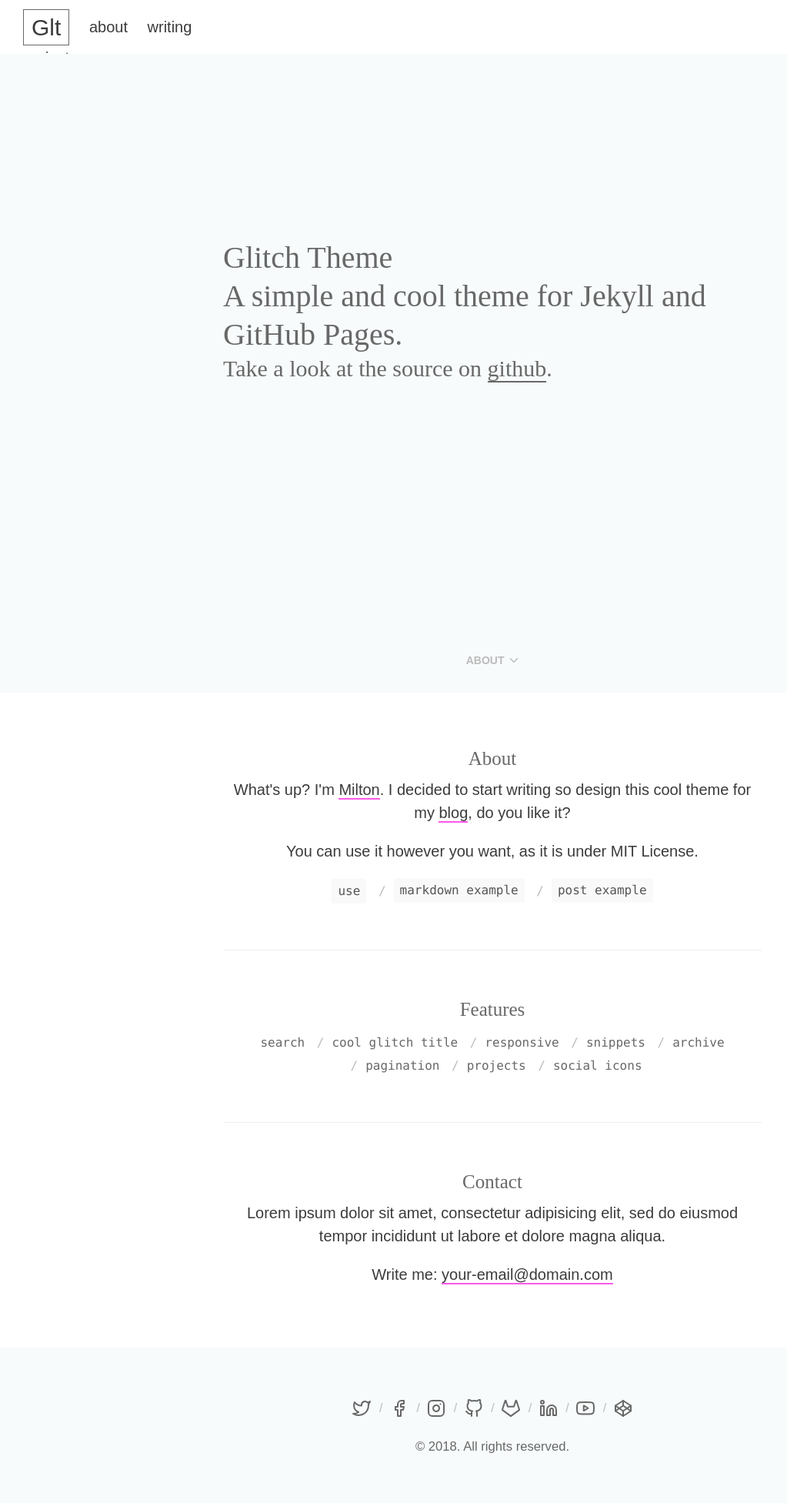
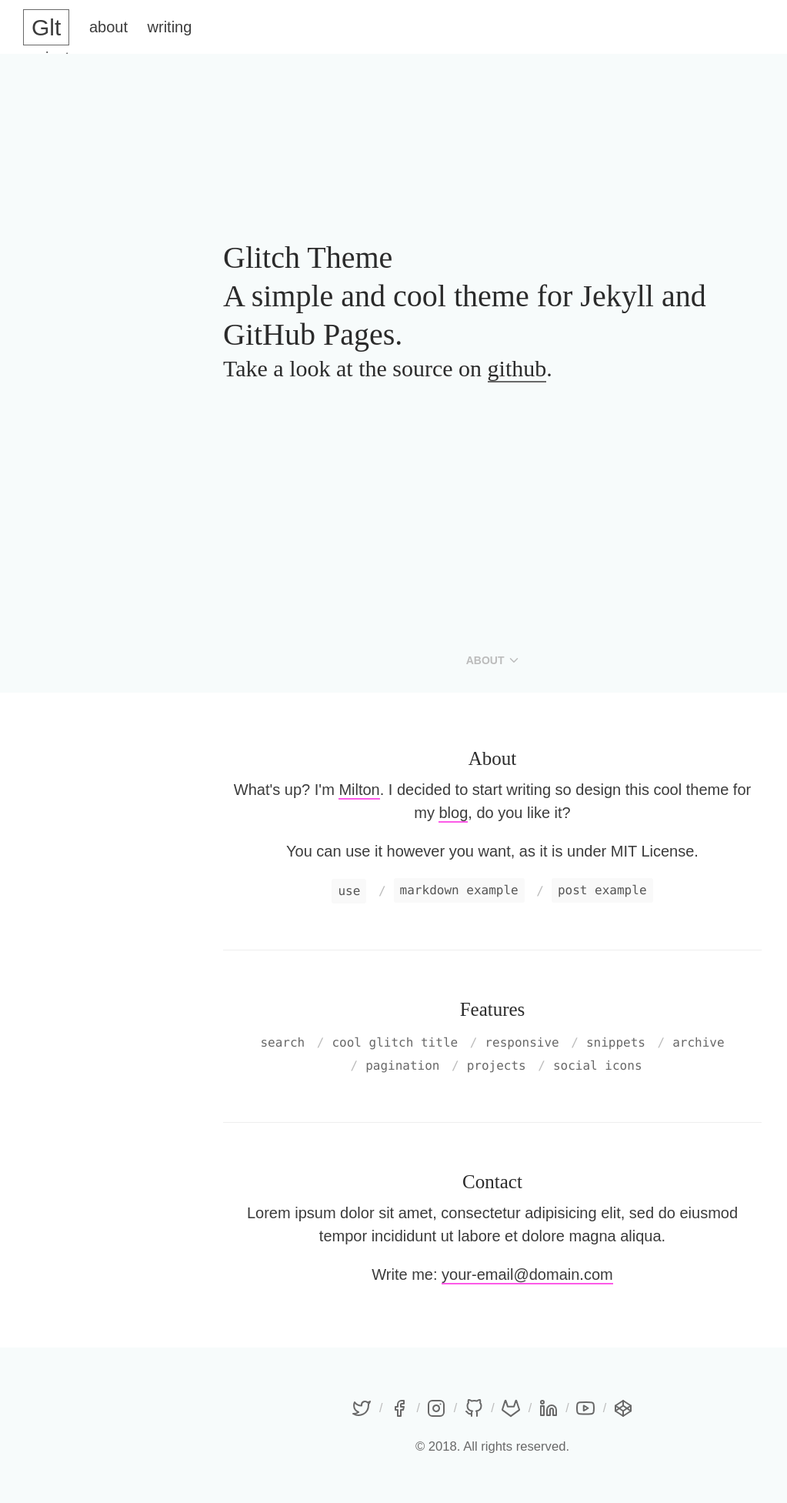
Before and after one commit to miltonparedes/glitch-jekyll, a Jekyll site: the page built from index.html, in a window 1280 px wide. Shown: the whole page at 77% size, without its empty margins (0-1023 px from the left). Built offline with Jekyll 4.4.1, drawn with Linux system fonts in a browser that asks for light colours; some web fonts are replaced.

Commit message:
sass :heavy_check_mark:

```diff
--- a/_sass/glitch/_archive.scss
+++ b/_sass/glitch/_archive.scss
@@ -1,6 +1,4 @@
 #archive{
-  margin: -2rem 0 0;
-  padding: 0 0 5rem;
   nav{
     li{
     font-size: .8rem;
--- a/_sass/glitch/_posts.scss
+++ b/_sass/glitch/_posts.scss
@@ -2,7 +2,6 @@
 //
 // Each post is wrapped in `.post` and is used on default and post layouts. Each
 // page is wrapped in `.page` and is only used on the page layout.
-.page,
 .post {
   margin-bottom: 4em;
   ul{
--- a/_sass/glitch/_type.scss
+++ b/_sass/glitch/_type.scss
@@ -7,7 +7,7 @@ h1, h2, h3, h4, h5, h6 {
   margin-bottom: .5rem;
   font-weight: normal;
   line-height: 1.25;
-  color: $gray-3;
+  color: $gray-5;
   text-rendering: optimizeLegibility;
   a{
     border-bottom-color: $gray-3;
```
